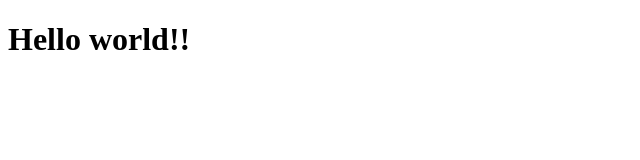
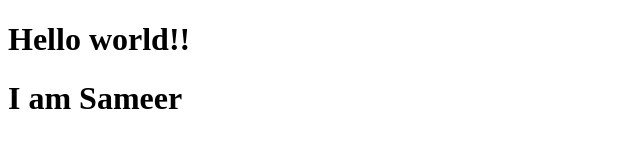
Before and after one commit to sameer-shukur/html-project, a plain HTML site: page index.html in a window 1280 px wide. Shown: the whole page, without its empty margins (0-640 px from the left). Drawn offline with Linux system fonts and the light colour scheme.

Commit message:
second commit

```diff
--- a/index.html
+++ b/index.html
@@ -3,5 +3,6 @@
 <body>
 
 <h1>Hello world!!</h1>
+<h1>I am Sameer</h1>
 </body>
 </html>
```
